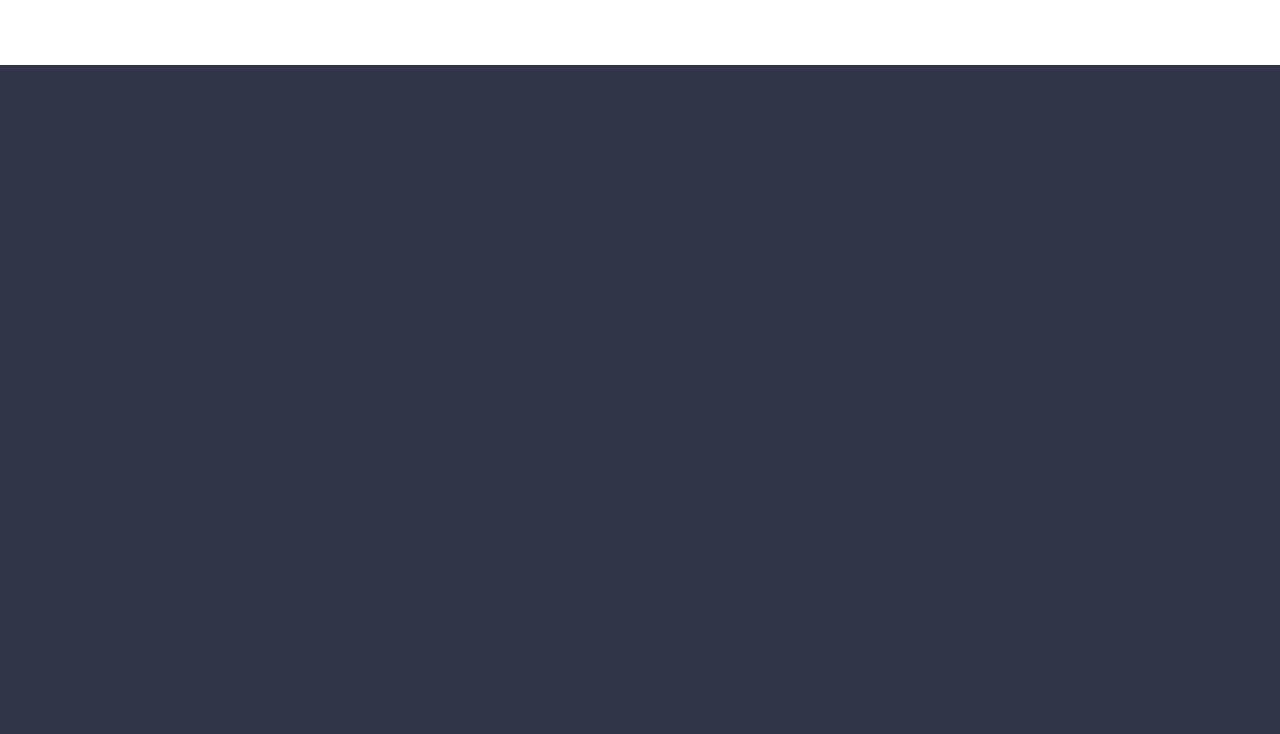
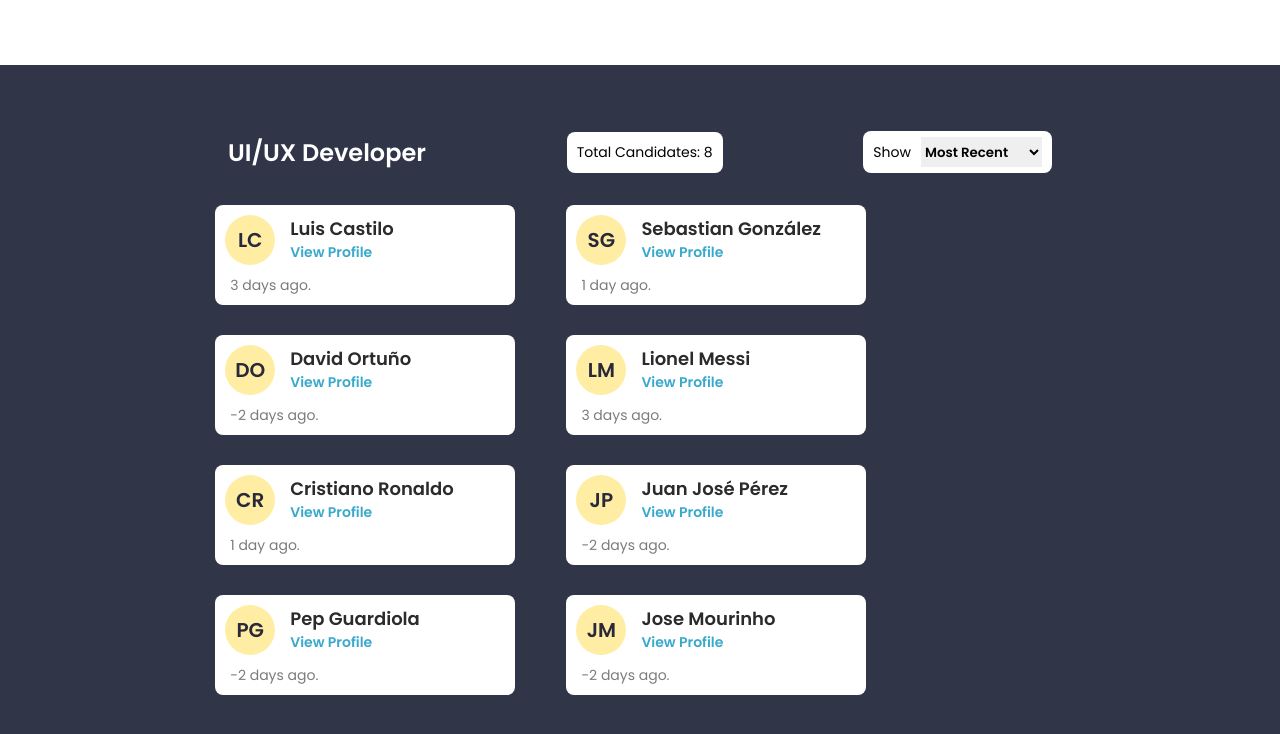
Before and after one commit to FiretechDS/Hustle-Employer, a Vue app in the folder packages/ui/: page /candidates/1 in a window 1280 px wide. Before the commit this address had no page. Shown: the top 734 px of the page. Built offline with nearby package versions, Linux system fonts and the light colour scheme.

Commit message:
ADD - Componentes de la interfaz principal de candidatos. Se creó una nueva ruta "/candidates/:id".

```diff
--- a/packages/ui/src/components/SmallCard.vue
+++ b/packages/ui/src/components/SmallCard.vue
@@ -57,12 +57,13 @@ p{
 }
 .small-card {
   background: white;
-  width: 30rem;//25vw;
+  width: 20vw;//30rem;//25vw;
   height: 10rem;
   margin: 1rem 0;
   margin-right: 1rem;
   border-radius: 8px;
   cursor: pointer;
+  min-width: 30rem;
 }
 .icon {
   background: #FFEDA3;
--- /dev/null
+++ b/packages/ui/src/components/jobOffers/JobOfferCandidatesMain.vue
@@ -0,0 +1,149 @@
+<template>
+  <div class="candidatePageCointainer">
+    <div class="header">
+        <h2 class="job-title">UI/UX Developer</h2>
+        <p class="total-candidates">Total Candidates: 8</p>
+        <div class="candidates-sorter">
+          <p class="sorter-text">Show</p>
+          <select class="sorter-select" v-model="sortType.value">
+            <option value="mostRecent">Most Recent</option>
+            <option value="oldest">Oldest</option>
+            <option value="mostRated">Most Rated</option>
+            <option value="nameAtoZ">By name (A-Z)</option>
+            <option value="nameZtoA">By name (Z-A)</option>
+          </select>
+        </div>
+    </div>
+    <!--div class="error" v-if="state.kind === 'ErrorOfferState'">
+      <img :src="require('@/assets/svg/disconnected.svg')" />
+      <h2 class>{{ state.reason }}</h2>
+      <p>{{state.error}} </p>
+    </div>
+    <div class="empty" v-if="state.kind==='EmptyOffersState'">
+      <h2>{{state.message}}</h2>
+    </div>
+    <div v-if="state.kind === 'LoadingOffersState'" class="loading">
+      <Loader color="#ffeda3"/>
+    </div>
+    <div v-if="state.kind === 'LoadedOffersState'">
+      <div v-bind:key="job.id"
+      v-for="job in state.offers">
+        <OfferDetail
+          v-if="(offerFilter.active&&job.status==='Open')||(!offerFilter.active&&job.status==='Posted')"
+          :title="job.title"
+          :description="job.specialRequirements"
+          :salary="job.hourlyRate"
+          :duration="job.duration"
+          :deadline="job.deadline"
+          :status="job.status"
+          :schedule="{days: job.schedules,hourIn:job.startHour, hourOut:job.endHour}"
+          :skills="job.skills"
+          :location="job.location"
+          :areOffersActive="offerFilter.active"
+        />
+      </div>
+    </div-->
+    <div class="candidate-cards">
+      <SmallCard firstName='Luis' lastName='Castilo' date='2021-07-11'/>
+      <SmallCard firstName='Sebastian' lastName='González' date='2021-07-13'/>
+      <SmallCard firstName='David' lastName='Ortuño' date='2021-07-17'/>
+      <SmallCard firstName='Lionel' lastName='Messi' date='2021-07-11'/>
+      <SmallCard firstName='Cristiano' lastName='Ronaldo' date='2021-07-13'/>
+      <SmallCard firstName='Juan José' lastName='Pérez' date='2021-07-17'/>
+      <SmallCard firstName='Pep' lastName='Guardiola' date='2021-07-17'/>
+      <SmallCard firstName='Jose' lastName='Mourinho' date='2021-07-17'/>
+    </div>
+  </div>
+</template>
+
+<script lang="ts">
+import { defineComponent, inject, reactive } from 'vue';
+import  SmallCard from '@/components/SmallCard.vue';
+export default defineComponent({
+  components: {SmallCard},
+  name: 'JobOfferCandidatesMain',
+  setup(){
+    const sortType = reactive({value:'mostRecent' as String})
+    return{sortType}
+  }
+})
+</script>
+
+<style lang="scss" scoped>
+.candidatePageCointainer {
+  color: $white;
+  margin: 5rem 10rem;
+  display: flex;
+  flex-direction: column;
+  .header{
+      display: flex;
+      margin: 0 10vw//10rem;
+  }
+  .job-title {
+    font-size: $medium-font;
+    width: fit-content;
+  }
+  .total-candidates{
+      background: white;
+      border-radius: 8px;
+      text-align: center;
+      color: black;
+      align-self: center;
+      padding: 1rem;
+      margin: auto;
+  }
+    .candidates-sorter{
+    background: white;
+    color: #000;
+    display: flex;
+    padding: 0.6rem 1rem;
+    border-radius: 8px;
+    align-items: center;
+    height: fit-content;
+    align-self: center;
+  }
+  .sorter-text{
+    margin: 0;
+    margin-right: 1rem;
+  }
+  .sorter-select{
+    height: 3rem;
+    font-weight: bold;
+    font-family: "Poppins", sans-serif;
+    border: 0;
+    outline: 0;
+  }
+  .error{
+    text-align:center;
+    margin-top:12vh;
+    color:$highlit-yellow;
+    img{
+      width: 25rem;
+      height: 25rem;
+      filter: $filter-blue;
+    }
+  }
+  .empty{
+    text-align:center;
+    margin-top:20vh;
+    color:$white;
+  }
+  .loading{
+    text-align:center;
+    margin-top:25vh;
+    color:$white;
+    margin-left:auto;
+    margin-right: auto;
+  }
+  .candidate-cards{
+      //text-align: center;
+      //margin: 0 8vw;
+      margin: 0 0 0 7vw;
+  }
+  .small-card{
+      display: inline-block;
+      margin: 1.5rem 2vw;
+      text-align: initial;
+  }
+}
+</style>
--- a/packages/ui/src/router/index.ts
+++ b/packages/ui/src/router/index.ts
@@ -1,4 +1,5 @@
-import JobOfferPage from "@/views/JobOfferPage.vue"
+import JobOfferPage from "@/views/JobOfferPage.vue";
+import CandidatesPage from "@/views/CandidatesPage.vue";
 import {createRouter,createWebHistory}  from "vue-router";
 //we can implement lazyloading hereee lets gooo
 const routes = [
@@ -7,7 +8,11 @@ const routes = [
     name: "Ofertas de trabajo",
     component: JobOfferPage
   },
-
+  {
+    path: "/candidates/:id",
+    name: "Candidatos",
+    component: CandidatesPage
+  },
 ];
 const router = createRouter({
   history:createWebHistory(),
--- /dev/null
+++ b/packages/ui/src/views/CandidatesPage.vue
@@ -0,0 +1,17 @@
+<template>
+  <JobOfferCandidatesMain/>
+</template>
+
+<script lang="ts">
+import { defineComponent} from "vue"
+import JobOfferCandidatesMain from '../components/jobOffers/JobOfferCandidatesMain.vue'
+export default defineComponent({
+  components: { JobOfferCandidatesMain },
+  name: 'CandidatesPage',
+
+});
+</script>
+
+<style lang="scss" scoped>
+
+</style>
```
